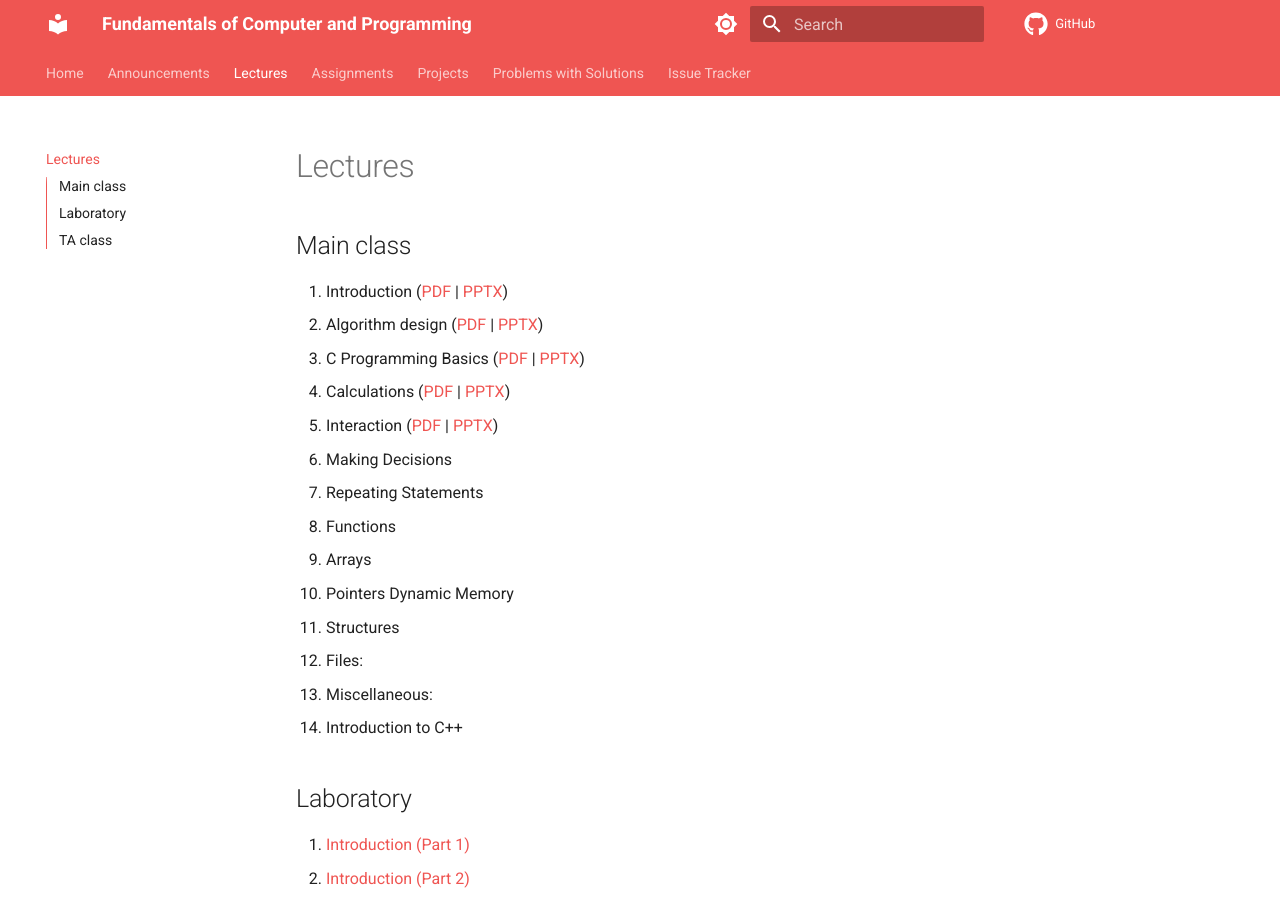
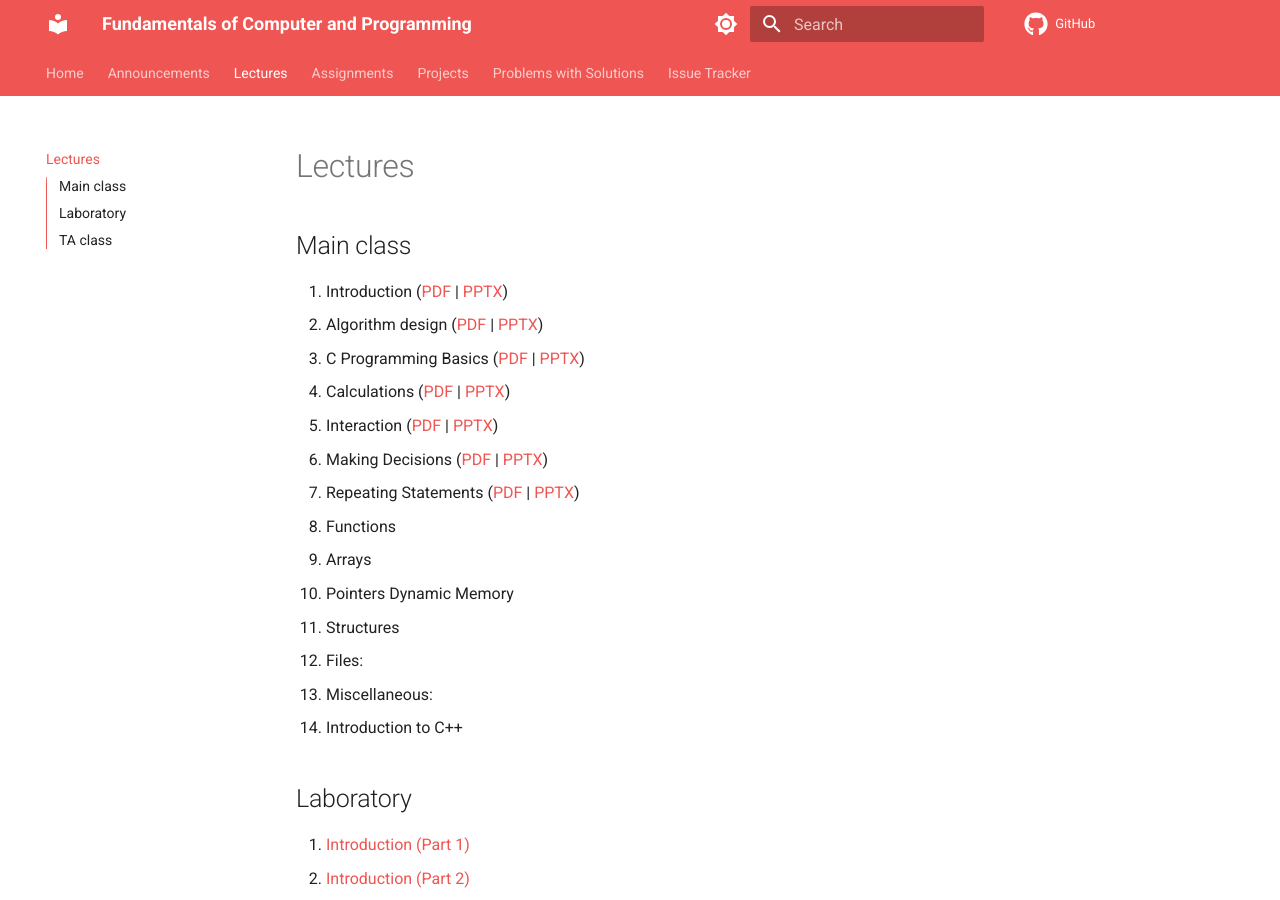
Before and after one commit to m-zakeri/CP, an MkDocs documentation site: the page built from docs/lectures/index.md, in a window 1280 px wide and 900 px high. Built offline with MkDocs 1.6.1 and Material for MkDocs 9.7.7, drawn with Linux system fonts in a browser that asks for light colours; comment, search, counter and statistics services are not loaded.

Commit message:
Update slides

```diff
--- a/docs/lectures/index.md
+++ b/docs/lectures/index.md
@@ -8,8 +8,8 @@
 3. C Programming Basics ([PDF](slides/Lecture_03_C_Programming_Basics.pdf) | [PPTX](slides/Lecture_03_C_Programming_Basics.pptx))
 4. Calculations ([PDF](slides/Lecture_04_Calculations.pdf) | [PPTX](slides/Lecture_04_Calculations.pptx))
 5. Interaction ([PDF](slides/Lecture_05_Interaction.pdf) | [PPTX](slides/Lecture_05_Interaction.pptx))
-6. Making Decisions
-7. Repeating Statements
+6. Making Decisions ([PDF](slides/Lecture_06_Making_Decisions.pdf) | [PPTX](slides/Lecture_06_Making_Decisions.pptx))
+7. Repeating Statements ([PDF](slides/Lecture_07_Repeating_Statements.pdf) | [PPTX](slides/Lecture_07_Repeating_Statements.pptx))
 8. Functions
 9. Arrays
 10. Pointers  Dynamic Memory
```
Also changed, not shown: 14 other files.
